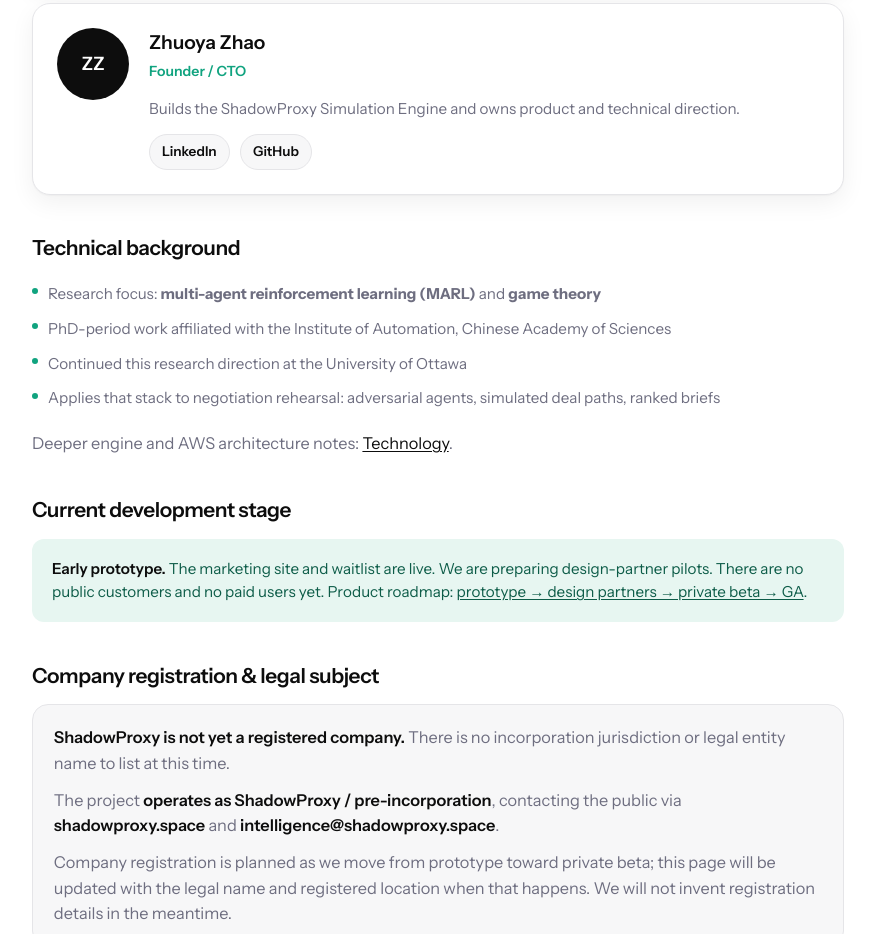
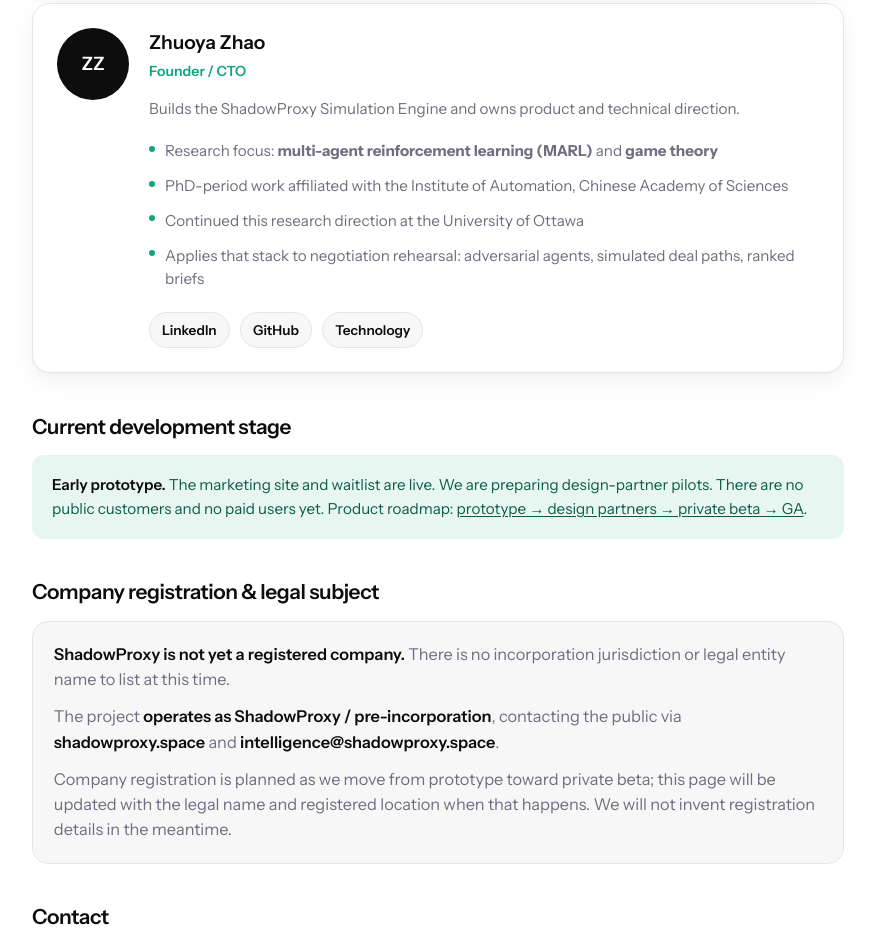
Before and after one commit to Precola/shadowproxy-site, a plain HTML site: page about.html in a window 1280 px wide. Shown: the part 1173-2107 px from the top of the page, without its empty margins (202-1077 px from the left). Drawn offline with Linux system fonts and the light colour scheme.

Commit message:
Move technical background into Zhuoya Zhao founder card.

```diff
--- a/about.html
+++ b/about.html
@@ -369,24 +369,19 @@
                 <p style="margin-bottom:0.85rem;font-size:0.95rem;">
                     Builds the ShadowProxy Simulation Engine and owns product and technical direction.
                 </p>
+                <ul class="creds">
+                    <li>Research focus: <strong>multi-agent reinforcement learning (MARL)</strong> and <strong>game theory</strong></li>
+                    <li>PhD-period work affiliated with the Institute of Automation, Chinese Academy of Sciences</li>
+                    <li>Continued this research direction at the University of Ottawa</li>
+                    <li>Applies that stack to negotiation rehearsal: adversarial agents, simulated deal paths, ranked briefs</li>
+                </ul>
                 <div class="links">
                     <a href="https://www.linkedin.com/in/zhuoya-zhao-3a82912aa/" target="_blank" rel="noopener noreferrer">LinkedIn</a>
                     <a href="https://github.com/Precola" target="_blank" rel="noopener noreferrer">GitHub</a>
+                    <a href="technology.html">Technology</a>
                 </div>
             </div>
         </article>
-
-        <h2>Technical background</h2>
-        <ul class="creds">
-            <li>Research focus: <strong>multi-agent reinforcement learning (MARL)</strong> and <strong>game theory</strong></li>
-            <li>PhD-period work affiliated with the Institute of Automation, Chinese Academy of Sciences</li>
-            <li>Continued this research direction at the University of Ottawa</li>
-            <li>Applies that stack to negotiation rehearsal: adversarial agents, simulated deal paths, ranked briefs</li>
-        </ul>
-        <p>
-            Deeper engine and AWS architecture notes:
-            <a href="technology.html" style="color:var(--ink);text-decoration:underline;text-underline-offset:2px;">Technology</a>.
-        </p>
 
         <h2>Current development stage</h2>
         <p class="stage-box">
```
